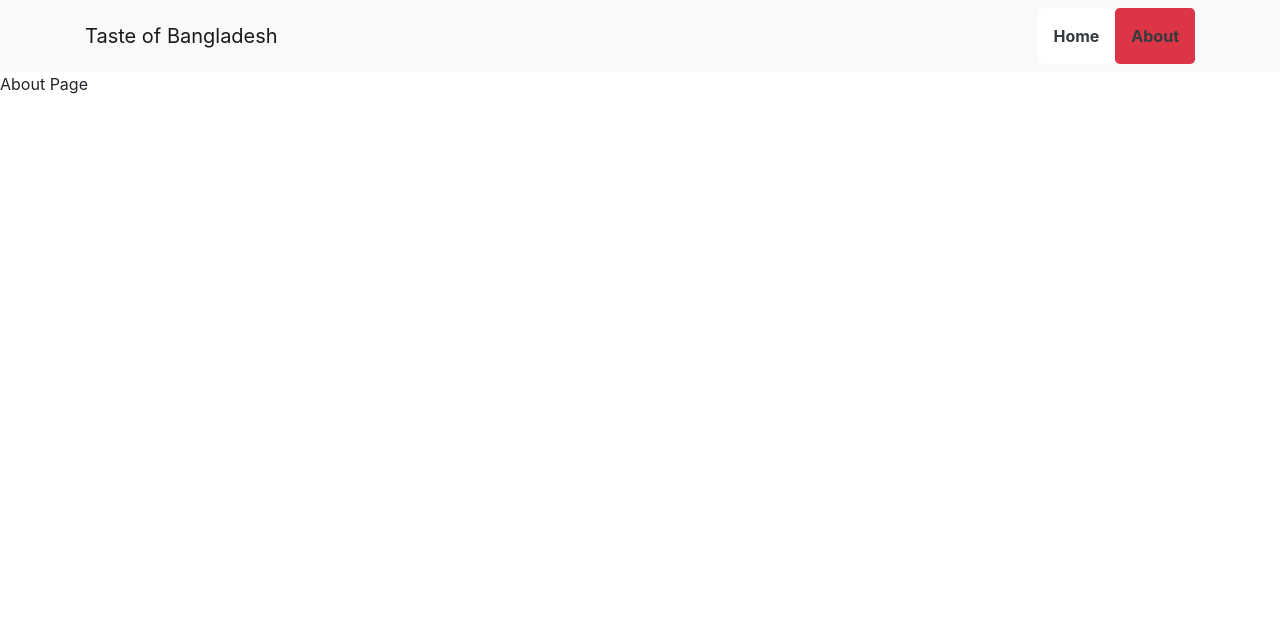
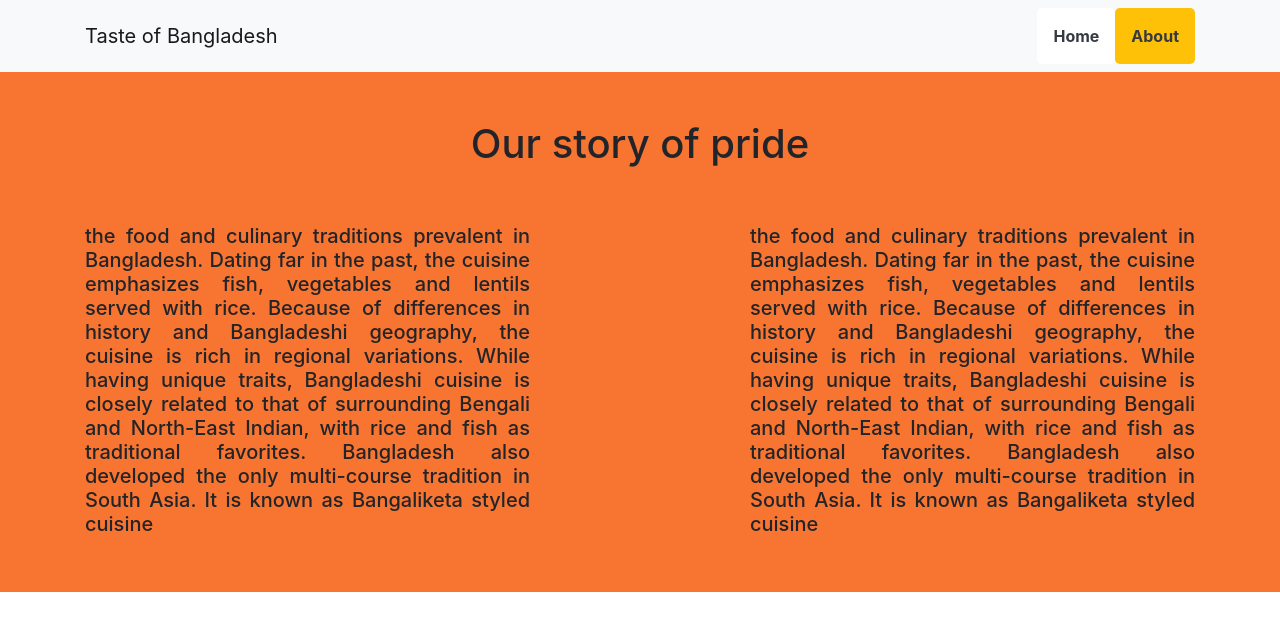
Before and after one commit to pHeroTeam/final-scic-assignment, a React (Create React App) app: page /about in a window 1280 px wide. Shown: the top 630 px of the page. Built offline with nearby package versions, Linux system fonts and the light colour scheme.

Commit message:
about page added

```diff
--- a/src/components/About/About.js
+++ b/src/components/About/About.js
@@ -2,8 +2,18 @@ import React from 'react';
 
 const About = () => {
     return (
-        <div>
-            About Page
+        <div style={{backgroundColor:'#F87431'}} className="pb-5">
+            <h1 className='text-center py-5'>Our story of pride</h1>
+            <div  className ="container">
+                <div className="row justify-content-between">
+                    <div className="col-md-5">
+                        <h5 className="text-justify"> the food and culinary traditions prevalent in Bangladesh. Dating far in the past, the cuisine emphasizes fish, vegetables and lentils served with rice. Because of differences in history and Bangladeshi geography, the cuisine is rich in regional variations. While having unique traits, Bangladeshi cuisine is closely related to that of surrounding Bengali and North-East Indian, with rice and fish as traditional favorites. Bangladesh also developed the only multi-course tradition in South Asia. It is known as Bangaliketa styled cuisine</h5>
+                    </div>
+                    <div className="col-md-5 ">
+                        <h5 className="text-justify"> the food and culinary traditions prevalent in Bangladesh. Dating far in the past, the cuisine emphasizes fish, vegetables and lentils served with rice. Because of differences in history and Bangladeshi geography, the cuisine is rich in regional variations. While having unique traits, Bangladeshi cuisine is closely related to that of surrounding Bengali and North-East Indian, with rice and fish as traditional favorites. Bangladesh also developed the only multi-course tradition in South Asia. It is known as Bangaliketa styled cuisine</h5>
+                    </div>
+                </div>
+            </div>
         </div>
     );
 };
--- a/src/components/NavBar/NavBar.css
+++ b/src/components/NavBar/NavBar.css
@@ -1,4 +1,3 @@
-.selected{
-    background-color: orangered;
-    padding: 10px;
+.bg-orange{
+    background-color: orangered !important;
 }
--- a/src/components/NavBar/NavBar.js
+++ b/src/components/NavBar/NavBar.js
@@ -10,10 +10,10 @@ const NavBar = () => {
     <Navbar.Toggle aria-controls="basic-navbar-nav" />
     <Navbar.Collapse id="basic-navbar-nav">
       <Nav className="ml-auto">
-        <NavLink to="/" activeClassName="bg-danger" className="bg-white text-dark p-3 font-weight-bold rounded-lg">
+        <NavLink to="/" activeClassName="bg-warning" className="bg-white text-dark p-3 font-weight-bold rounded-lg">
             Home
         </NavLink>
-        <NavLink to="/about" activeClassName="bg-danger text-white" className="p-3 font-weight-bold text-dark rounded-lg">
+        <NavLink to="/about" activeClassName="bg-warning text-white" className="p-3 font-weight-bold text-dark rounded-lg">
             About
         </NavLink>
       </Nav>
```
Also changed, not shown: 1 other file (tests, documents, lock files or other folders).
